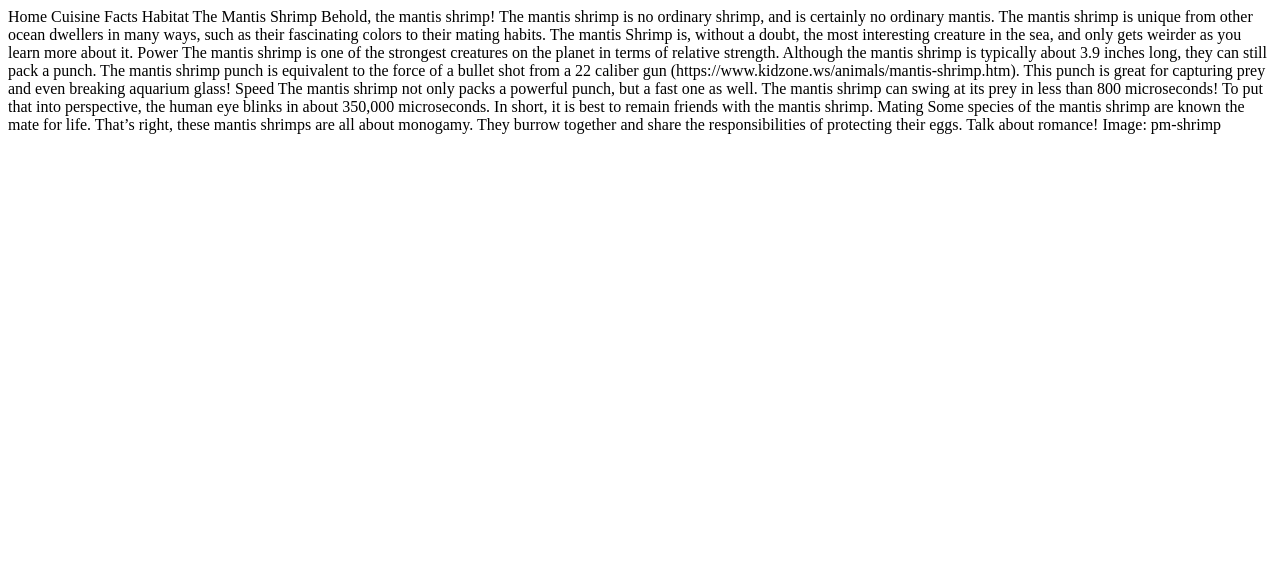
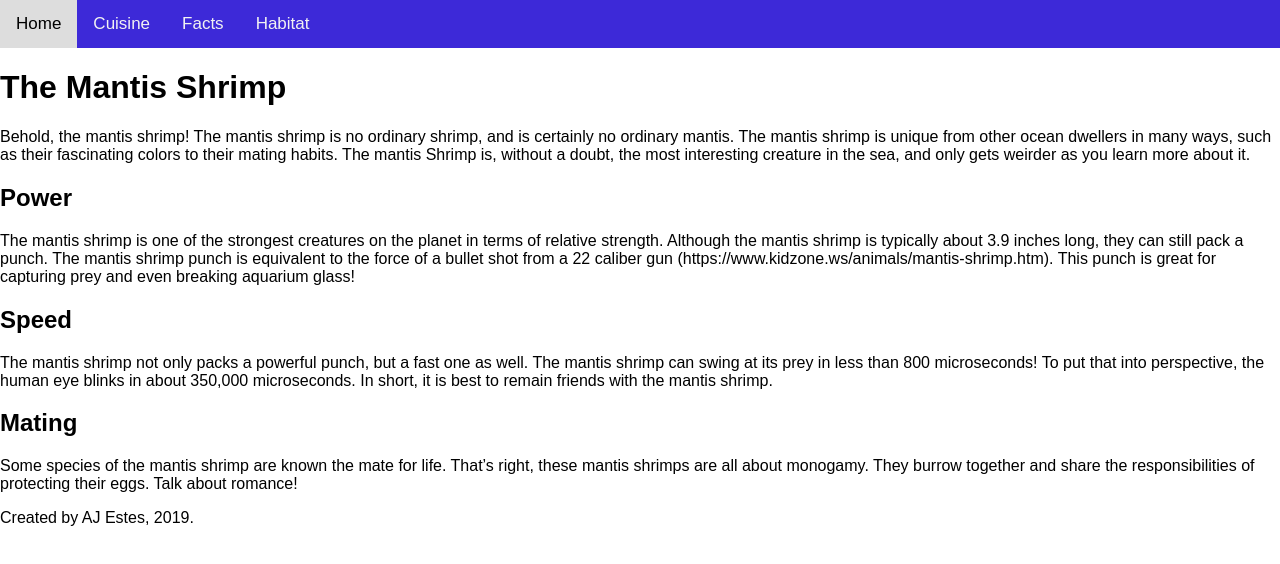
Before and after one commit to ajestes7/ajestes7.github.io, a plain HTML site: page Week2/index.html in a window 1280 px wide. Drawn offline with Linux system fonts and the light colour scheme.

Commit message:
Added HTML Structure and CSS Styles

```diff
--- /dev/null
+++ b/Week2/css/styles.css
@@ -0,0 +1,34 @@
+ul {
+  list-style-type: none;
+  margin: 0;
+  padding: 0;
+}
+
+body {
+  font-family: Arial, Helvetica, sans-serif;
+  margin: 0;
+}
+
+nav {
+  background-color: #3d29d8;
+  overflow: hidden;
+}
+
+nav a {
+  color: #f2f2f2;
+  float: left;
+  font-size: 17px;
+  padding: 14px 16px;
+  text-align: center;
+  text-decoration: none;
+}
+
+nav a:hover {
+  background-color: #ddd;
+  color: black;
+}
+
+nav .active {
+  background-color: #4CAF50;
+  color: white;
+}
--- a/Week2/index.html
+++ b/Week2/index.html
@@ -2,18 +2,39 @@
 <html lang="en" dir="ltr">
   <head>
     <meta charset="utf-8">
-    <title></title>
+    <title>The Mantis Shrimp</title>
+    <link rel="stylesheet" type="text/css" href="css/styles.css">
   </head>
   <body>
-    Home Cuisine Facts Habitat
-    The Mantis Shrimp
-    Behold, the mantis shrimp! The mantis shrimp is no ordinary shrimp, and is certainly no ordinary mantis. The mantis shrimp is unique from other ocean dwellers in many ways, such as their fascinating colors to their mating habits. The mantis Shrimp is, without a doubt, the most interesting creature in the sea, and only gets weirder as you learn more about it.
-    Power
-    The mantis shrimp is one of the strongest creatures on the planet in terms of relative strength. Although the mantis shrimp is typically about 3.9 inches long, they can still pack a punch. The mantis shrimp punch is equivalent to the force of a bullet shot from a 22 caliber gun (https://www.kidzone.ws/animals/mantis-shrimp.htm). This punch is great for capturing prey and even breaking aquarium glass!
-    Speed
-    The mantis shrimp not only packs a powerful punch, but a fast one as well. The mantis shrimp can swing at its prey in less than 800 microseconds! To put that into perspective, the human eye blinks in about 350,000 microseconds. In short, it is best to remain friends with the mantis shrimp.
-    Mating
-    Some species of the mantis shrimp are known the mate for life. That’s right, these mantis shrimps are all about monogamy. They burrow together and share the responsibilities of protecting their eggs. Talk about romance!
-    Image: pm-shrimp
+    <nav>
+      <ul>
+        <li><a href = "index.html">Home</a></li>
+        <li><a href = "cuisine.html">Cuisine</a></li>
+        <li><a href = "facts.html">Facts</a></li>
+        <li><a href = "habitat.html">Habitat</a></li>
+      </ul>
+    </nav>
+    <main>
+      <div>
+        <h1>The Mantis Shrimp</h1>
+          <p>Behold, the mantis shrimp! The mantis shrimp is no ordinary shrimp, and is certainly no ordinary mantis. The mantis shrimp is unique from other ocean dwellers in many ways, such as their fascinating colors to their mating habits. The mantis Shrimp is, without a doubt, the most interesting creature in the sea, and only gets weirder as you learn more about it.</p>
+      </div>
+      <div>
+        <h2>Power</h2>
+          <p>The mantis shrimp is one of the strongest creatures on the planet in terms of relative strength. Although the mantis shrimp is typically about 3.9 inches long, they can still pack a punch. The mantis shrimp punch is equivalent to the force of a bullet shot from a 22 caliber gun (https://www.kidzone.ws/animals/mantis-shrimp.htm). This punch is great for capturing prey and even breaking aquarium glass!</p>
+      </div>
+      <div>
+        <h2>Speed</h2>
+          <p>The mantis shrimp not only packs a powerful punch, but a fast one as well. The mantis shrimp can swing at its prey in less than 800 microseconds! To put that into perspective, the human eye blinks in about 350,000 microseconds. In short, it is best to remain friends with the mantis shrimp.</p>
+      </div>
+      <div>
+        <h2>Mating</h2>
+          <p>Some species of the mantis shrimp are known the mate for life. That’s right, these mantis shrimps are all about monogamy. They burrow together and share the responsibilities of protecting their eggs. Talk about romance!</p>
+      </div>
+      <!--Image: pm-shrimp-->
+    </main>
+    <footer>
+      <p>Created by AJ Estes, 2019.</p>
+    </footer>
   </body>
 </html>
```
Also changed, not shown: Week2/cuisine.html (+18 -5 lines), Week2/facts.html (+16 -3 lines), Week2/habitat.html (+18 -5 lines).
